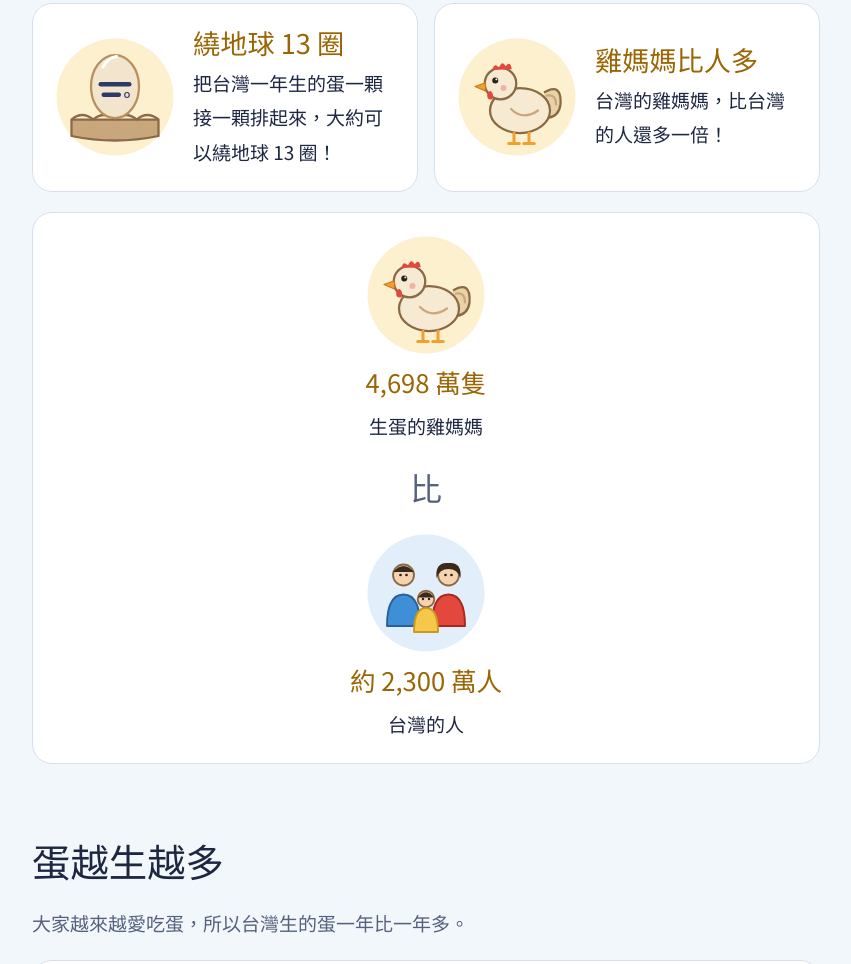
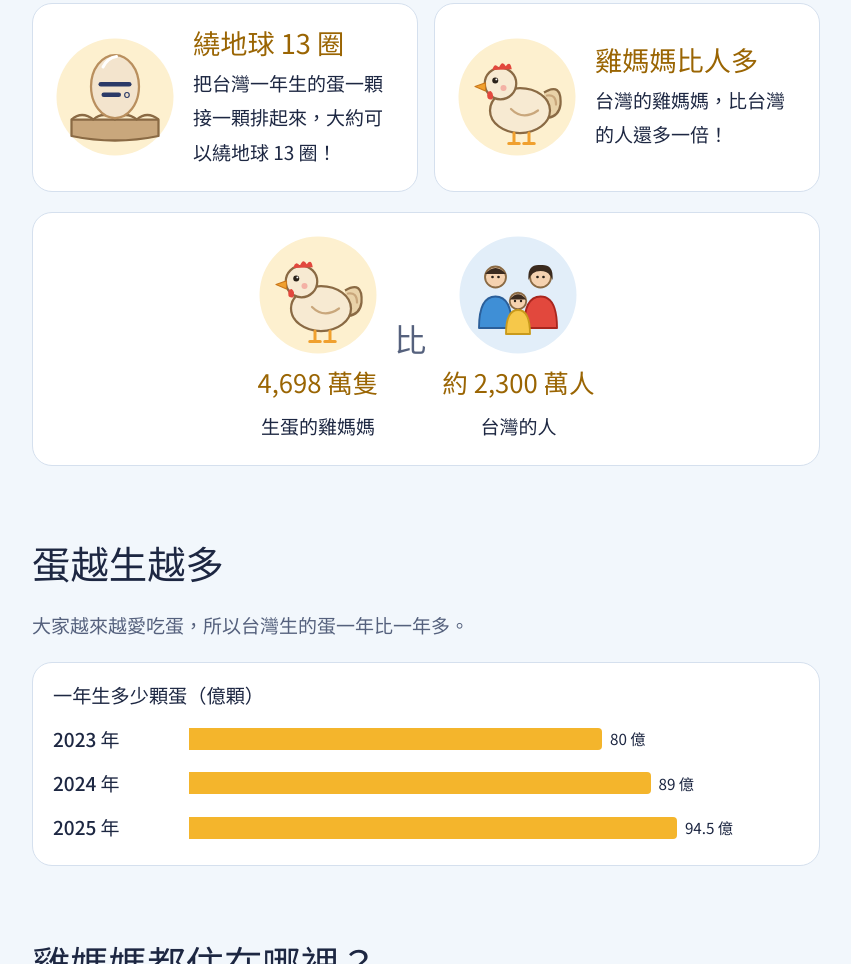
Before and after one commit to chenshanshan3030-hash/egg-school, a plain HTML site: page taiwan-data.html in a window 1280 px wide. Shown: the part 668-1632 px from the top of the page, without its empty margins (214-1065 px from the left). Drawn offline with Linux system fonts and the light colour scheme; a web font is replaced by a local one.

Commit message:
Lay out hens-vs-people card side by side

```diff
--- a/taiwan-data.html
+++ b/taiwan-data.html
@@ -16,7 +16,7 @@
 .chart h3 { font-size: 1.2rem; }
 .chart .sub { color: var(--muted); font-size: 0.85rem; }
 .wow .big { font-family: var(--display); font-size: 1.7rem; color: var(--yolk-deep); line-height: 1.2; }
-.versus { display: flex; align-items: center; justify-content: center; gap: 16px; flex-wrap: wrap; }
+.versus { display: flex; flex-direction: row; align-items: center; justify-content: center; gap: 16px; flex-wrap: wrap; }
 .versus .side { display: flex; flex-direction: column; align-items: center; gap: 4px; text-align: center; }
 .versus .side b { font-family: var(--display); font-weight: 400; font-size: 1.6rem; color: var(--yolk-deep); }
 .versus .vs { font-family: var(--display); font-size: 2rem; color: var(--muted); }
```
